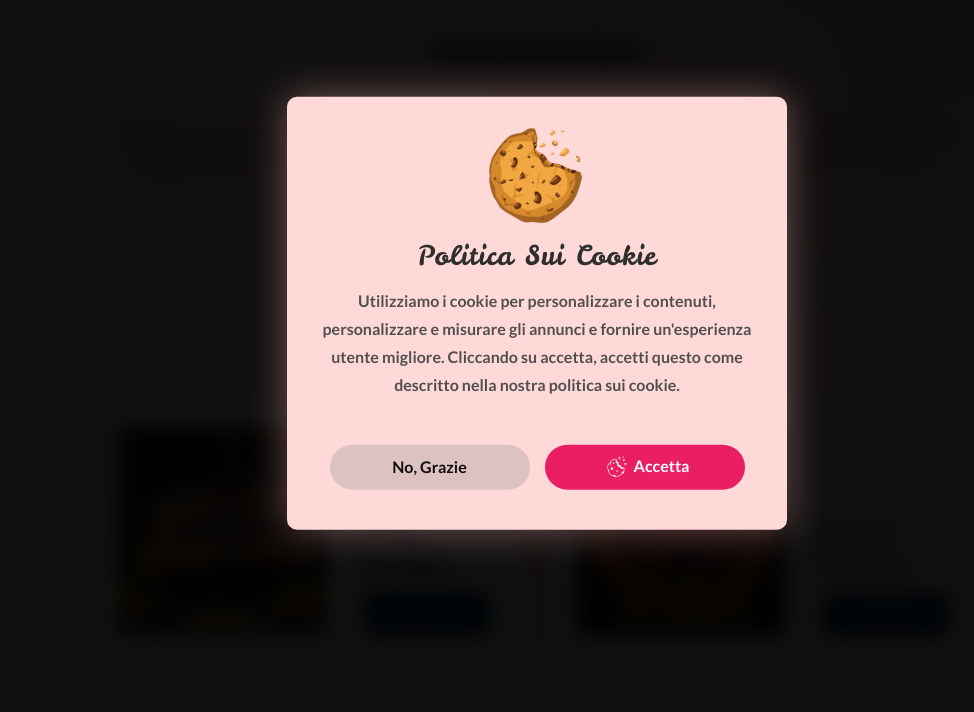
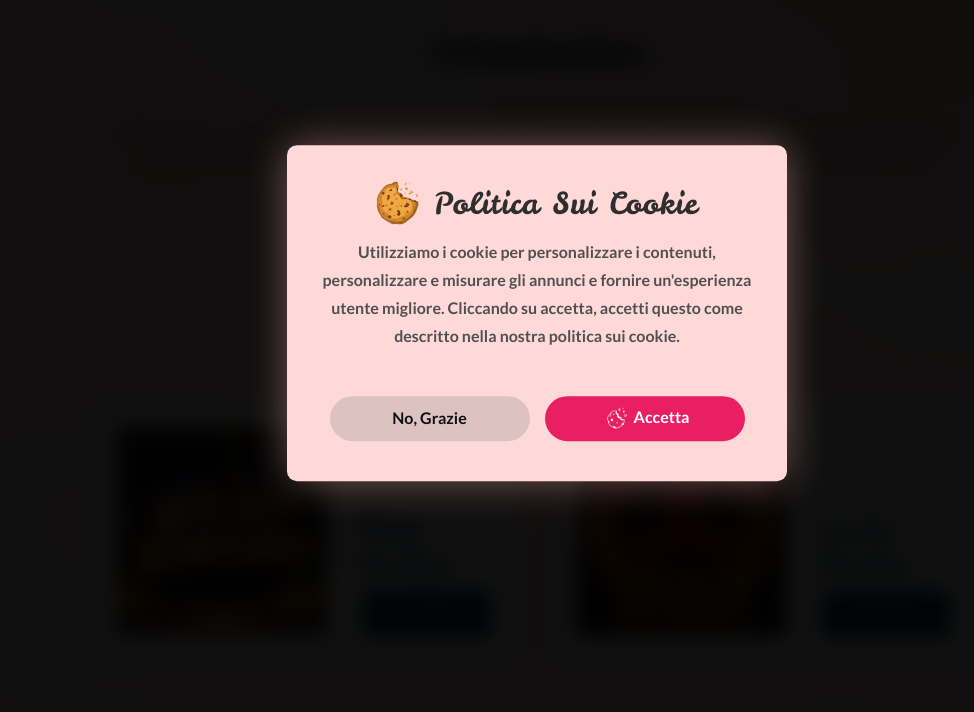
Before and after one commit to NobonitaSaha/ufosgames.com-bonus, a plain HTML site: page index.html in a window 1280 px wide. Shown: the part 87-799 px from the top of the page, without its empty margins (103-1077 px from the left). Drawn offline with nearby package versions, Linux system fonts and the light colour scheme.

Commit message:
second commit

```diff
--- a/index.html
+++ b/index.html
@@ -25,8 +25,7 @@
          <div class="cookie-popup" id="cookiePopup">
              <div class="cookie-description">
                  <div class="cookie-text">
-                     <img src="images/cookie-img.webp" alt="cookie photo">
-                     <h3>Politica Sui Cookie</h3>
+                     <h3><img src="images/cookie-img.webp" class="cookie-img" alt="cookie photo"> Politica Sui Cookie</h3>
                      <p>Utilizziamo i cookie per personalizzare i contenuti, personalizzare e misurare gli annunci e fornire un'esperienza utente migliore. Cliccando su accetta, accetti questo come descritto nella nostra politica sui cookie.</p>
                  </div>
                  <div class="cookie-btn">
@@ -68,16 +67,16 @@
              padding: 30px;
          }
 
-         .cookie-text > img {
-            width: 100px;
+         .cookie-img {
+            width: 45px;
             height: auto;
-            margin: 0px 0px 10px 0px;
             transform: rotate(-55deg);
+            margin-top: -15px;
         }
 
           .cookie-text > h3 {
              color: #2e2e2e;
-             font-size: 27px;
+             font-size: 30px;
              font-weight: 400;
              margin: 10px 0px 15px 0px;
              letter-spacing: 0.6px;
```
